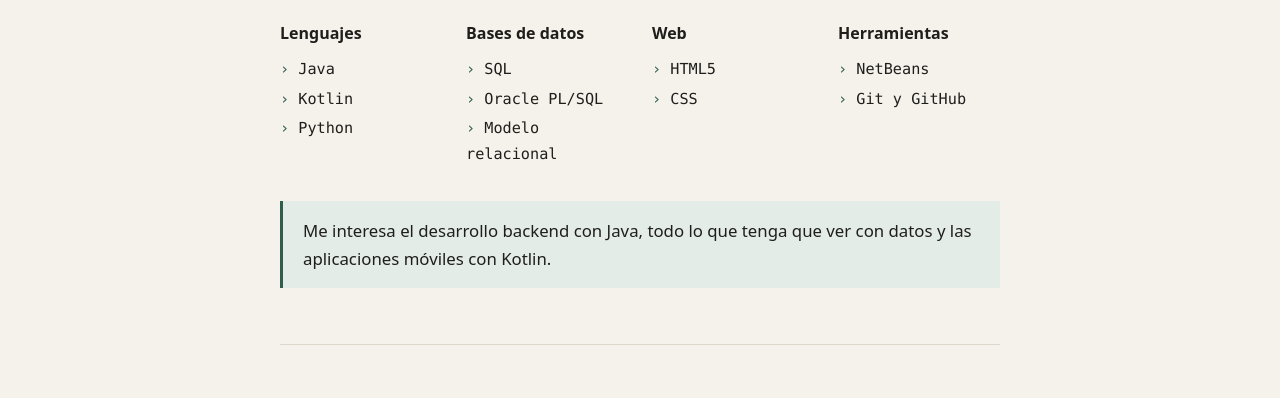
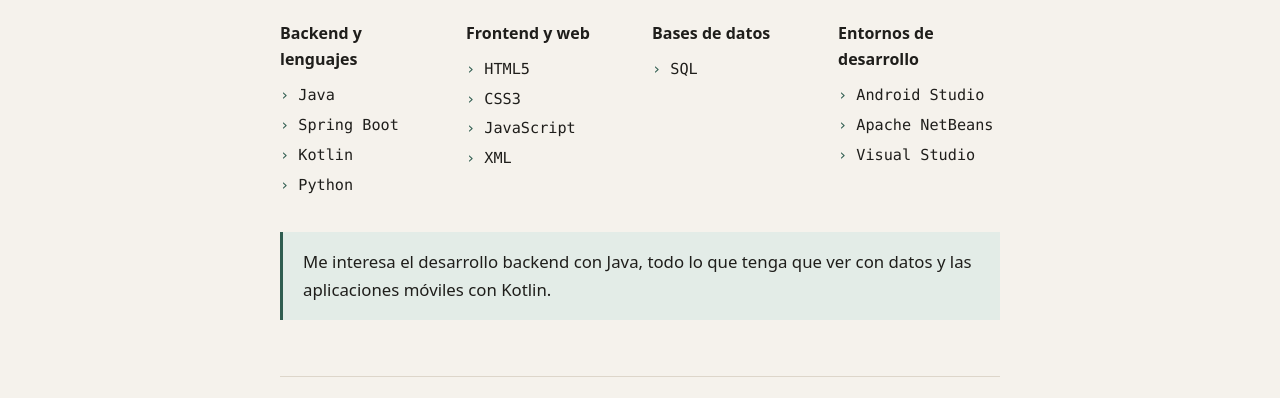
Before and after one commit to seymuswillemsgabriel/seymuswillemsgabriel, a plain HTML site: page index.html in a window 1280 px wide. Shown: the part 654-1052 px from the top of the page. Drawn offline with Linux system fonts and the light colour scheme.

Commit message:
Actualizar tecnologías del portfolio

```diff
--- a/index.html
+++ b/index.html
@@ -43,33 +43,35 @@
       <h2>Tecnologías</h2>
       <div class="rejilla-tec">
         <div>
-          <h3>Lenguajes</h3>
+          <h3>Backend y lenguajes</h3>
           <ul class="lista-tec">
             <li>Java</li>
+            <li>Spring Boot</li>
             <li>Kotlin</li>
             <li>Python</li>
+          </ul>
+        </div>
+        <div>
+          <h3>Frontend y web</h3>
+          <ul class="lista-tec">
+            <li>HTML5</li>
+            <li>CSS3</li>
+            <li>JavaScript</li>
+            <li>XML</li>
           </ul>
         </div>
         <div>
           <h3>Bases de datos</h3>
           <ul class="lista-tec">
             <li>SQL</li>
-            <li>Oracle PL/SQL</li>
-            <li>Modelo relacional</li>
           </ul>
         </div>
         <div>
-          <h3>Web</h3>
+          <h3>Entornos de desarrollo</h3>
           <ul class="lista-tec">
-            <li>HTML5</li>
-            <li>CSS</li>
-          </ul>
-        </div>
-        <div>
-          <h3>Herramientas</h3>
-          <ul class="lista-tec">
-            <li>NetBeans</li>
-            <li>Git y GitHub</li>
+            <li>Android Studio</li>
+            <li>Apache NetBeans</li>
+            <li>Visual Studio</li>
           </ul>
         </div>
       </div>
```
